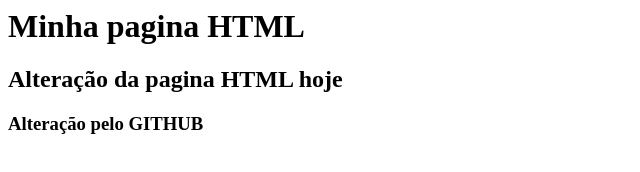
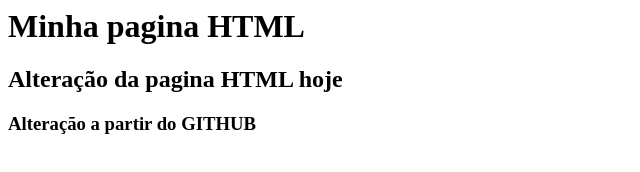
Before and after one commit to Esanty/gama-no-github, a plain HTML site: page index.html in a window 1280 px wide. Shown: the whole page, without its empty margins (0-640 px from the left). Drawn offline with Linux system fonts and the light colour scheme.

Commit message:
Atualização pelo GITHUB

```diff
--- a/index.html
+++ b/index.html
@@ -2,6 +2,6 @@
     <body>
         <h1> Minha pagina HTML </h1>
         <h2> Alteração da pagina HTML hoje </h2>
-        <h3> Alteração pelo GITHUB </h3>
+        <h3> Alteração a partir do GITHUB </h3>
     </body>
 </html>
```
